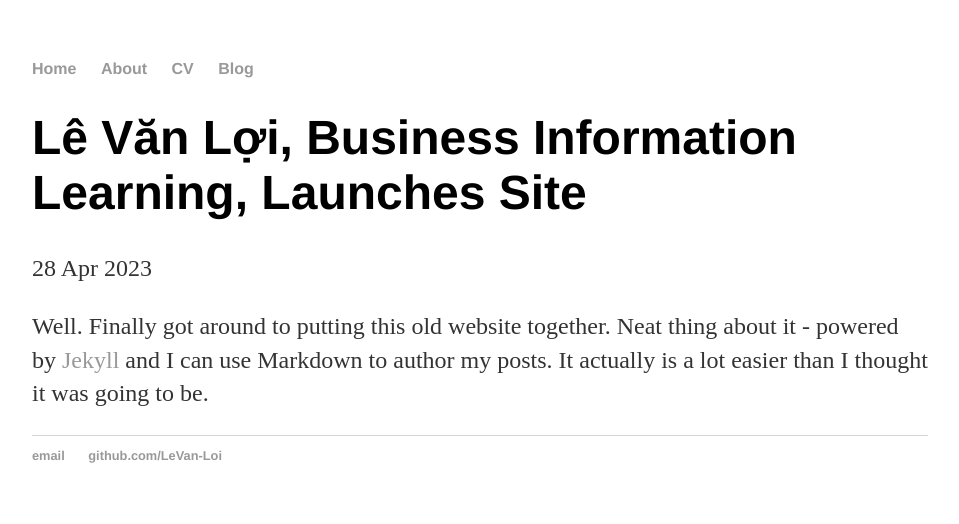
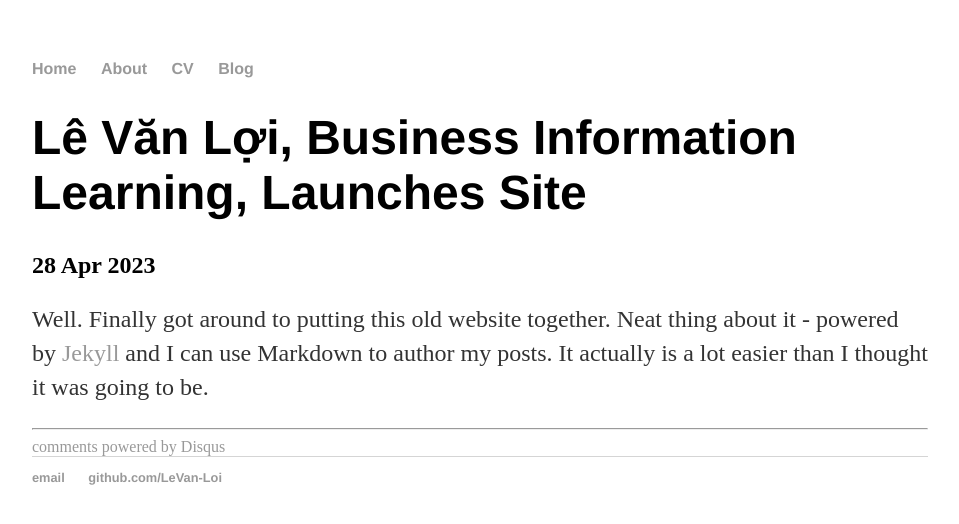
Before and after one commit to LeVan-Loi/LeVan-Loi.github.io, a Jekyll site: the page built from _posts/2023-04-28-LeVan-Loi-site-launched.md, in a window 1280 px wide. Shown: the top 524 px of the page, without its empty margins (160-1119 px from the left). Built offline with Jekyll 4.4.1, drawn with Linux system fonts in a browser that asks for light colours; comment, search, counter and statistics services are not loaded.

Commit message:
Update post.html
Add commenting to blog

```diff
--- a/_layouts/post.html
+++ b/_layouts/post.html
@@ -1,9 +1,29 @@
 ---
 layout: default
+notes: active
 ---
-<h1>{{ page.title }}</h1>
-<p class="meta">{{ page.date | date_to_string }}</p>
 
-<div class="post">
-  {{ content }}
-</div>
+<div class="notes">
+		<div class="note single">
+			<h1 class="title">{{ page.title }}</h1>
+
+			<h2 class="date"><info datetime="{{ page.date }}">
+				{{ page.date | date_to_string }} {% if page.author %} by {{ page.author }} {% endif %}
+			</info></h2>
+			<!-- Post content -->
+			<div class="notebody">
+				{{ content }}
+			</div>
+			<!-- Post info -->
+			<div class="noteinfo">
+			<!-- include some categories and tags maybe? -->
+			</div>
+
+			<hr>
+
+			<!-- Post comments -->
+			<div class="notecomments">
+				{% include disqus.html %}
+			</div>
+		</div><!-- / .note .single -->
+</div><!-- /.notes -->
```
